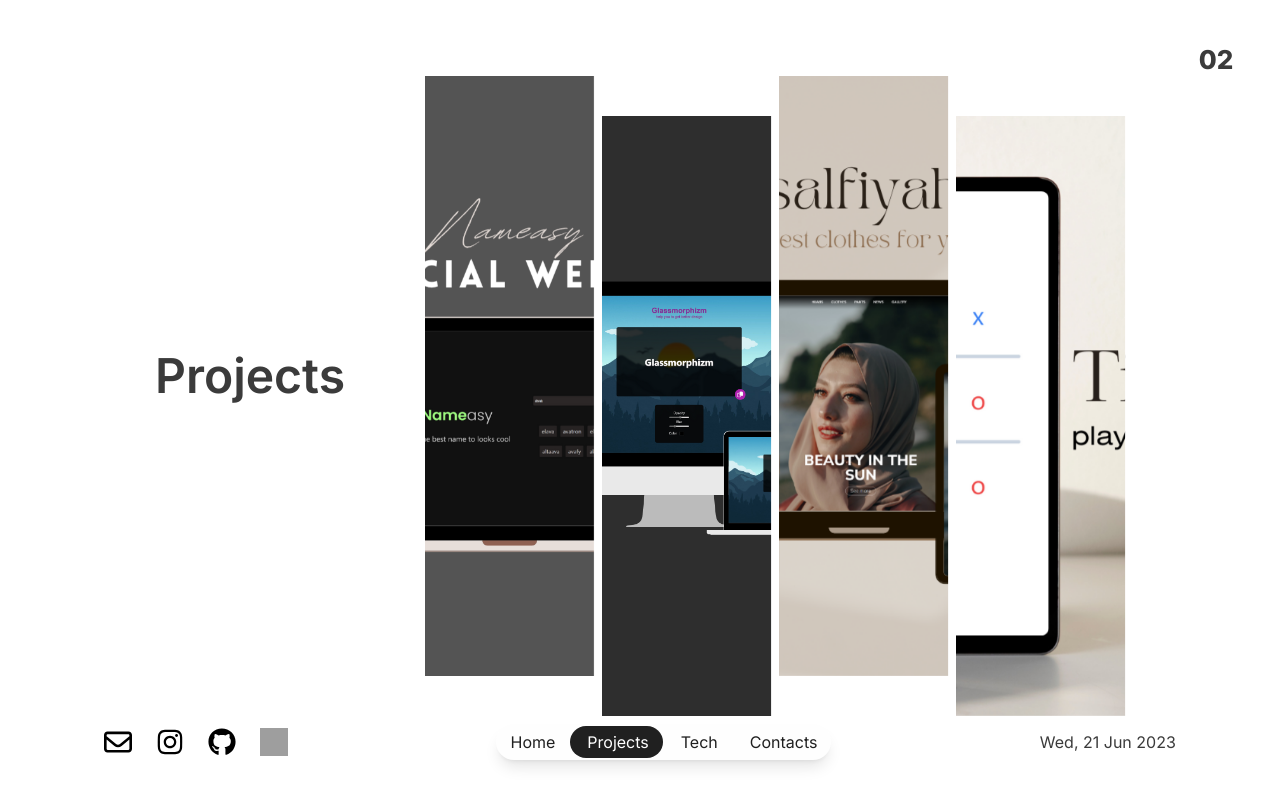
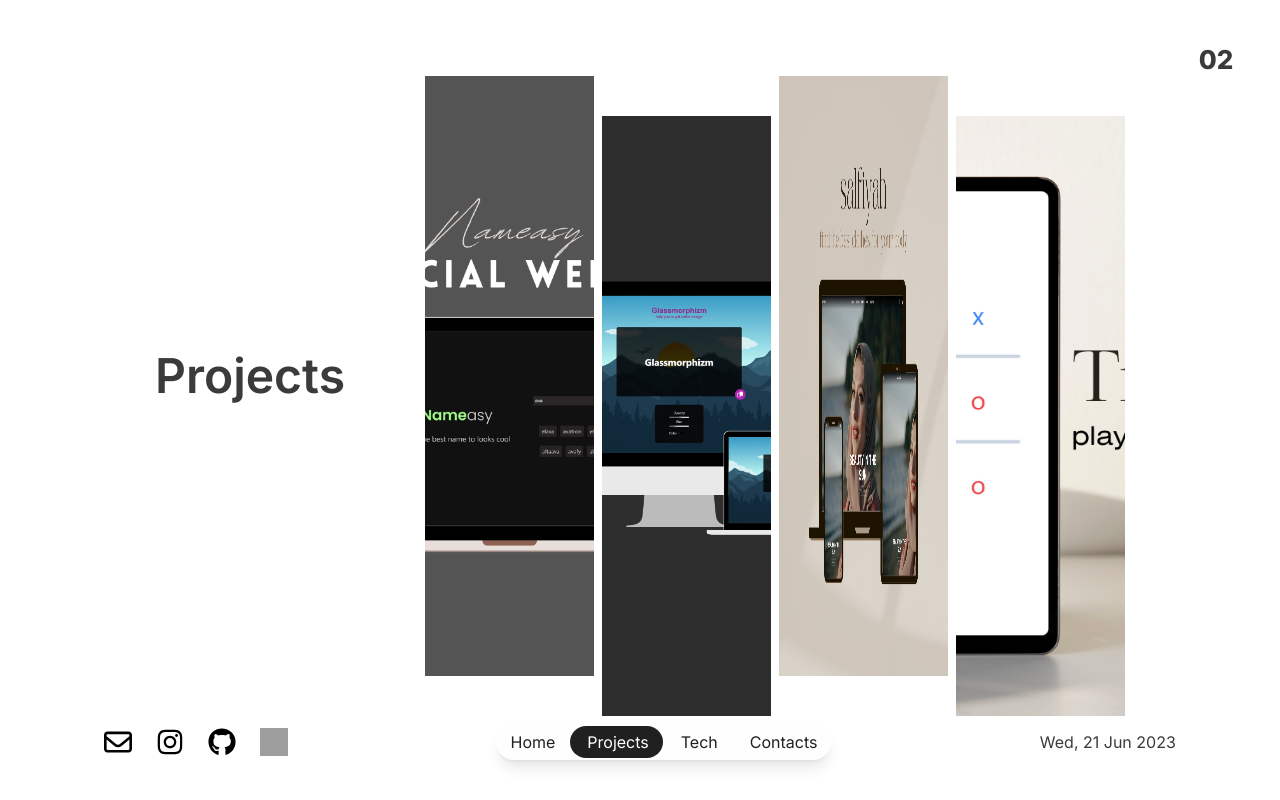
Before and after one commit to adlihidayat/portofolio, a Next.js app: page / in a window 1280 px wide. Both pictures are taken after a click on the item "Projects". Built offline with nearby package versions, Linux system fonts and the light colour scheme; grey boxes are pictures that could not be loaded.

Commit message:
change to image again

```diff
--- a/app/components/Projects.tsx
+++ b/app/components/Projects.tsx
@@ -36,10 +36,11 @@ function Projects() {
           onClick={() => setDetails(1)}
           className="relative animate-project1-mobile xl:animate-project1-dekstop flex-1 md:hover:flex-none md:hover:w-[450px] lg:hover:w-[500px] xl:hover:w-[600px] 2xl:hover:w-[700px] duration-500 ease-in-out h-80 sm:h-[500px] xl:h-[600px] 2xl:h-[700px] bg-slate-200"
         >
-          <img
+          <Image
+            fill={true}
             loading="eager"
             src="/nameasy.png"
-            className=" h-[100%] object-cover"
+            className="object-cover"
             alt=""
           />
         </div>
@@ -47,10 +48,11 @@ function Projects() {
           onClick={() => setDetails(2)}
           className="relative animate-project2-mobile xl:animate-project2-dekstop flex-1 md:hover:flex-none md:hover:w-[450px] lg:hover:w-[500px] xl:hover:w-[600px] 2xl:hover:w-[700px] duration-500 ease-in-out h-80 sm:h-[500px] xl:h-[600px] 2xl:h-[700px] bg-slate-200 mt-10"
         >
-          <img
+          <Image
+            fill={true}
             loading="eager"
             src="/glassmorphism.png"
-            className=" h-[100%] object-cover"
+            className="object-cover"
             alt=""
           />
         </div>
@@ -58,21 +60,17 @@ function Projects() {
           onClick={() => setDetails(3)}
           className="relative animate-project1-mobile xl:animate-project1-dekstop flex-1 md:hover:flex-none md:hover:w-[450px] lg:hover:w-[500px] xl:hover:w-[600px] 2xl:hover:w-[700px] duration-500 ease-in-out h-80 sm:h-[500px] xl:h-[600px] 2xl:h-[700px] bg-slate-200"
         >
-          <img
-            loading="eager"
-            src="/salfiyah.png"
-            className=" h-[100%] object-cover"
-            alt=""
-          />
+          <Image fill={true} loading="eager" src="/salfiyah.png" alt="" />
         </div>
         <div
           onClick={() => setDetails(4)}
           className=" relative animate-project2-mobile xl:animate-project2-dekstop flex-1 md:hover:flex-none md:hover:w-[450px] lg:hover:w-[500px] xl:hover:w-[600px] 2xl:hover:w-[700px] duration-500 ease-in-out h-80 sm:h-[500px] xl:h-[600px] 2xl:h-[700px] bg-slate-200 mt-10"
         >
-          <img
+          <Image
+            fill={true}
             loading="eager"
             src="/tictactoe.png"
-            className=" h-[100%] object-cover"
+            className="object-cover"
             alt=""
           />
         </div>
```
